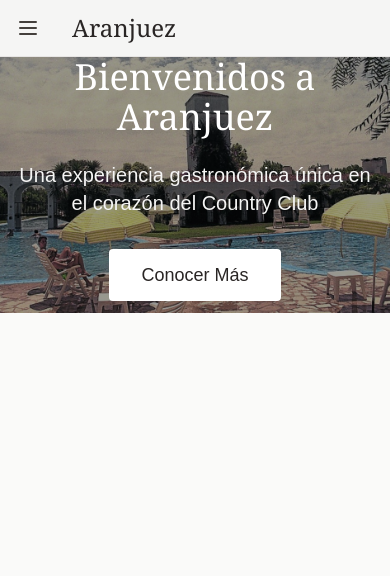
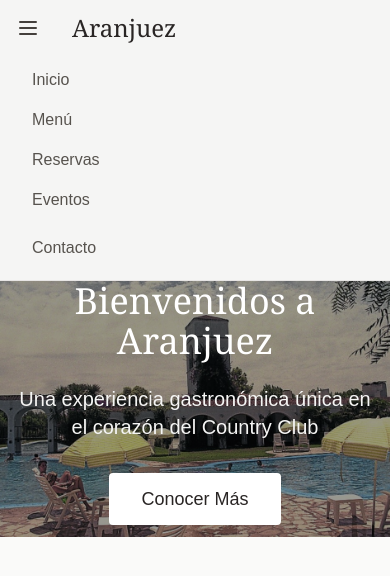
Before and after one commit to pablolospe/aranjuez, a Next.js app: page / in a window 390 px wide. Both pictures are taken after a click on the button 28 px from the left and 28 px from the top of the page. Shown: the top 576 px of the page. Built offline with nearby package versions, Linux system fonts and the light colour scheme.

Commit message:
mejorando

```diff
--- a/src/components/Footer.jsx
+++ b/src/components/Footer.jsx
@@ -1,29 +1,27 @@
+
 import React from 'react';
 
 const Footer = () => {
     return (
-        <footer className="bg-yellow-400 text-gray-800 p-8 text-center">
-            <div className="max-w-6xl mx-auto">
-                <div className="mb-8">
-                    <h1 className="text-4xl font-bold text-orange-600"><span>Aranjuez</span> Music</h1>
-                    <p className="mt-4">
-                        Aranjuez Music is a platform dedicated to bringing you the best music from around the world.
-                    </p>
+        <footer className="bg-stone-800 text-stone-200 px-4 py-6">
+            <div className="max-w-7xl mx-auto flex flex-col md:flex-row justify-between items-center space-y-4 md:space-y-0">
+                <div className="text-center md:text-left">
+                    <h3 className="font-serif text-xl mb-2">Aranjuez</h3>
+                    <p className="text-stone-400">Country Club - Buenos Aires, Argentina</p>
                 </div>
-                <div className="mb-8">
-                    <div className="mb-4">
-                        <span className="block text-lg"><i className="fas fa-phone"></i> &nbsp; +123-456-789</span>
-                        <span className="block text-lg"><i className="fas fa-envelope"></i> &nbsp; info@aranjuezmusic.com</span>
-                    </div>
-                    <div className="flex justify-center space-x-4">
-                        <a href="#" className="text-gray-800 hover:text-orange-600"><i className="fab fa-facebook"></i></a>
-                        <a href="#" className="text-gray-800 hover:text-orange-600"><i className="fab fa-twitter"></i></a>
-                        <a href="#" className="text-gray-800 hover:text-orange-600"><i className="fab fa-instagram"></i></a>
-                    </div>
+                <div className="flex items-center space-x-6">
+                    <a href="#" className="flex items-center hover:text-white">
+                        <Phone className="h-5 w-5 mr-2" />
+                        <span>+54 11 4444-5555</span>
+                    </a>
+                    <a href="#" className="hover:text-white">
+                        <Instagram className="h-6 w-6" />
+                    </a>
                 </div>
             </div>
         </footer>
     );
+
 };
 
 export default Footer;
--- a/src/components/Navbar.jsx
+++ b/src/components/Navbar.jsx
@@ -1,12 +1,21 @@
-import { Menu, Phone, Instagram } from 'lucide-react';
+'use client'
+
+import { useState } from 'react';
+import { Menu, Phone } from 'lucide-react';
 import Link from 'next/link';
 
 const Navbar = () => {
+    const [isMenuOpen, setIsMenuOpen] = useState(false);
+
+    const toggleMenu = () => {
+        setIsMenuOpen(!isMenuOpen);
+    };
+
     return (
       <nav className="bg-stone-100 border-b border-stone-200 px-4 py-3">
         <div className="max-w-7xl mx-auto flex items-center justify-between">
           <div className="flex items-center space-x-8">
-            <button className="lg:hidden">
+            <button className="lg:hidden" onClick={toggleMenu}>
               <Menu className="h-6 w-6 text-stone-700" />
             </button>
             <h1 className="text-2xl font-serif text-stone-800">Aranjuez</h1>
@@ -31,6 +40,25 @@ const Navbar = () => {
             </button>
           </div>
         </div>
+        {isMenuOpen && (
+          <div className="lg:hidden mt-4 space-y-2 text-stone-600">
+            <Link href="/">
+              <span className="block px-4 py-2 hover:bg-stone-200">Inicio</span>
+            </Link>
+            <Link href="/menu">
+              <span className="block px-4 py-2 hover:bg-stone-200">Menú</span>
+            </Link>
+            <Link href="/reservas">
+              <span className="block px-4 py-2 hover:bg-stone-200">Reservas</span>
+            </Link>
+            <Link href="/eventos">
+              <span className="block px-4 py-2 hover:bg-stone-200">Eventos</span>
+            </Link>
+            <a href="tel:+582129931326" className="block px-4 py-2 hover:bg-stone-200">
+              Contacto
+            </a>
+          </div>
+        )}
       </nav>
     );
 };
```
